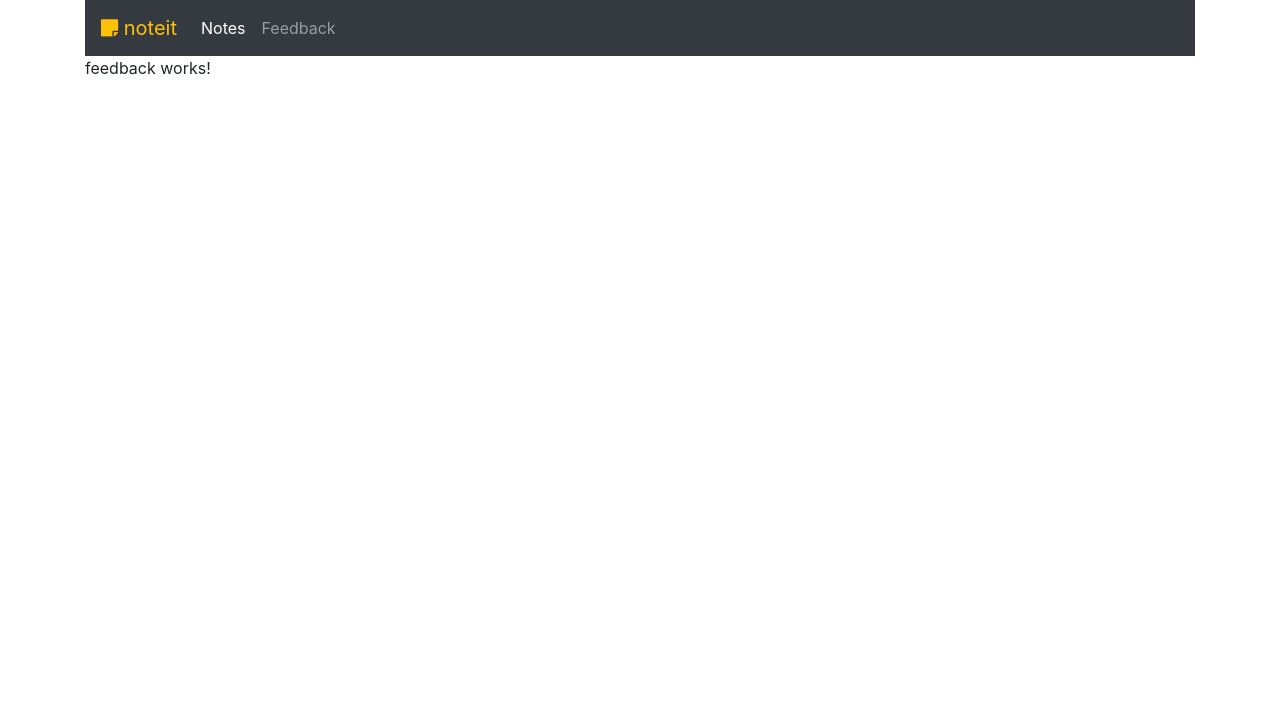
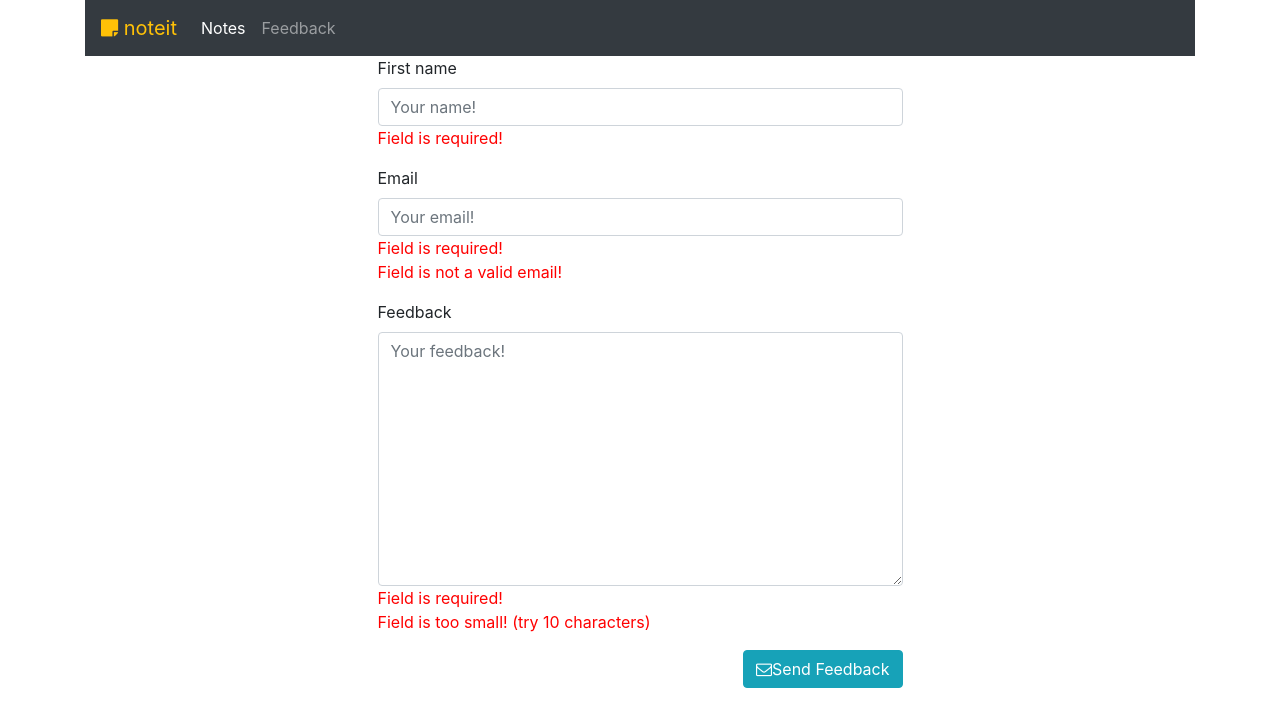
Before and after one commit to jovanibrasil/notes-app, an Angular app: page /feedback in a window 1280 px wide. Shown: the top 726 px of the page. Built offline with nearby package versions, Linux system fonts and the light colour scheme.

Commit message:
Add feedback form with bindings

```diff
--- a/src/app/app.module.ts
+++ b/src/app/app.module.ts
@@ -7,7 +7,9 @@ import { FeedbackComponent } from './feedback/feedback.component';
 import { NotFoundComponent } from './not-found/not-found.component';
 import { NotesComponent } from './notes/notes.component';
 import { Router, Routes, RouterModule } from '@angular/router';
+import { FormsModule } from '@angular/forms';
 import { config } from 'rxjs';
+import { HttpClientModule } from '@angular/common/http';
 
 const appRoutes: Routes = [
   {
@@ -34,7 +36,7 @@ const appRoutes: Routes = [
     AppComponent, NavigationComponent, FeedbackComponent, NotFoundComponent, NotesComponent
   ],
   imports: [
-    BrowserModule, RouterModule.forRoot(appRoutes, {enableTracing: true})
+    FormsModule, BrowserModule, HttpClientModule, RouterModule.forRoot(appRoutes, {enableTracing: true})
   ],
   providers: [],
   bootstrap: [AppComponent]
--- a/src/app/feedback/feedback.component.css
+++ b/src/app/feedback/feedback.component.css
@@ -0,0 +1,3 @@
+.invalid-input {
+    color: red;
+}
--- a/src/app/feedback/feedback.component.html
+++ b/src/app/feedback/feedback.component.html
@@ -1,3 +1,49 @@
-<p>
-  feedback works!
-</p>
+<div class="container">
+  <div class="row">
+    <div class="offset-3"></div>
+    <div class="col-md-6">
+      <form name="form" class="feedback-form" (submit)="sendFeedback()">
+
+        <div class="form-group">
+          <label for="name">First name</label>
+          <input type="text"
+              id="name" class="form-control" name="name"
+              placeholder="Your name!" [(ngModel)]="model.name"/>
+          <div class="invalid-input">
+            <div >Field is required!</div>
+          </div>
+        </div>
+
+        <div class="form-group">
+          <label for="email">Email</label>
+          <input type="text"
+              id="email" class="form-control" name="email"
+              placeholder="Your email!" [(ngModel)]="model.email"/>
+          <div class="invalid-input">
+            <div>Field is required!</div>
+            <div>Field is not a valid email!</div>
+          </div>
+        </div>
+
+        <div class="form-group">
+          <label for="feedback">Feedback</label>
+          <textarea type="text"
+              id="feedback" class="form-control" name="feedback"
+              placeholder="Your feedback!" rows="10" [(ngModel)]="model.feedback">
+          </textarea>
+          <div class="invalid-input">
+            <div>Field is required!</div>
+            <div>Field is too small! (try 10 characters)</div>
+          </div>
+        </div>
+
+        <button type="submit" class="btn btn-info pull-right">
+          <i class="fa fa-envelope-o"></i>
+          <span>Send Feedback</span>
+        </button>
+
+      </form>
+    </div>
+    <div class="offset-3"></div>
+  </div>
+</div>
--- a/src/app/feedback/feedback.component.ts
+++ b/src/app/feedback/feedback.component.ts
@@ -1,4 +1,5 @@
 import { Component, OnInit } from '@angular/core';
+import { HttpClient } from '@angular/common/http';
 
 @Component({
   selector: 'app-feedback',
@@ -7,9 +8,35 @@ import { Component, OnInit } from '@angular/core';
 })
 export class FeedbackComponent implements OnInit {
 
-  constructor() { }
+  model: FeedbackViewModel = {
+    name: '',
+    email: '',
+    feedback: ''
+  };
+
+  constructor(private http: HttpClient) { }
 
   ngOnInit() {
+
+  }
+
+  sendFeedback(): void {
+    let url = "http://localhost:8080/api/feedback";
+    //alert(this.model.name);
+    this.http.post(url, this.model).subscribe(
+      res => {
+        location.reload(); // refresh page
+      },
+      err => {
+        alert("An error has occurred while sending feedback");
+      }
+    );
   }
 
 }
+
+export interface FeedbackViewModel{
+  name: string;
+  email: string;
+  feedback: string;
+}
```
